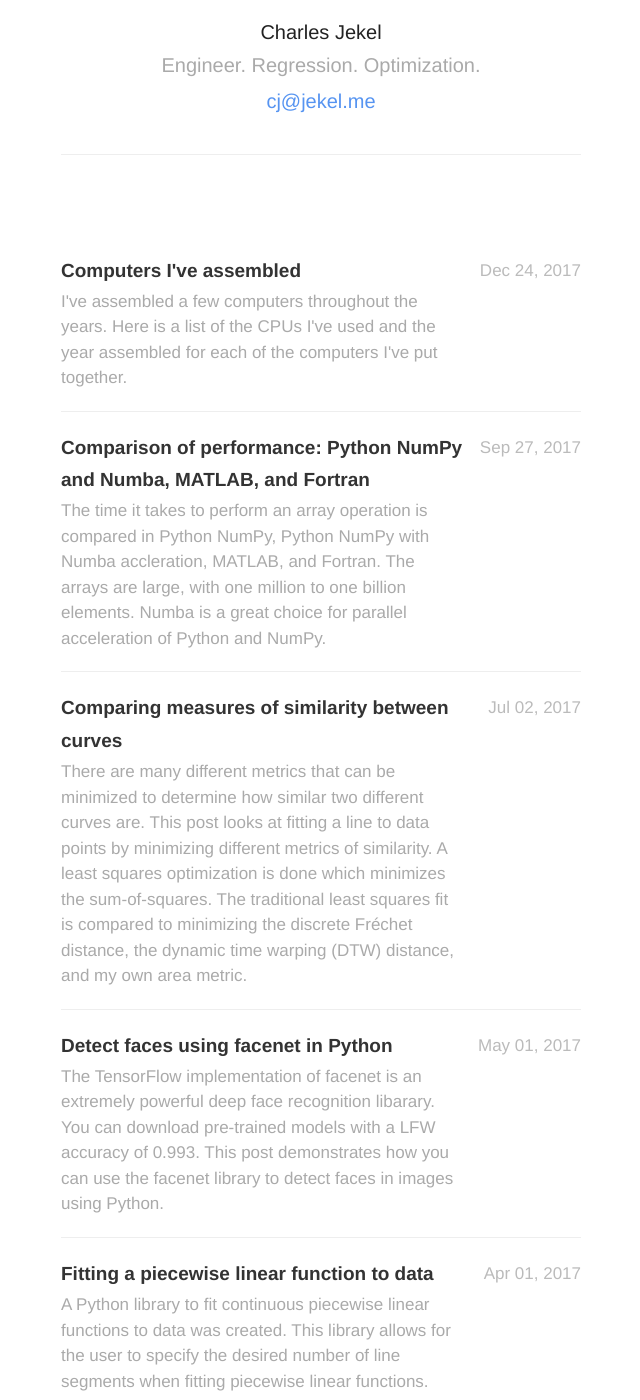
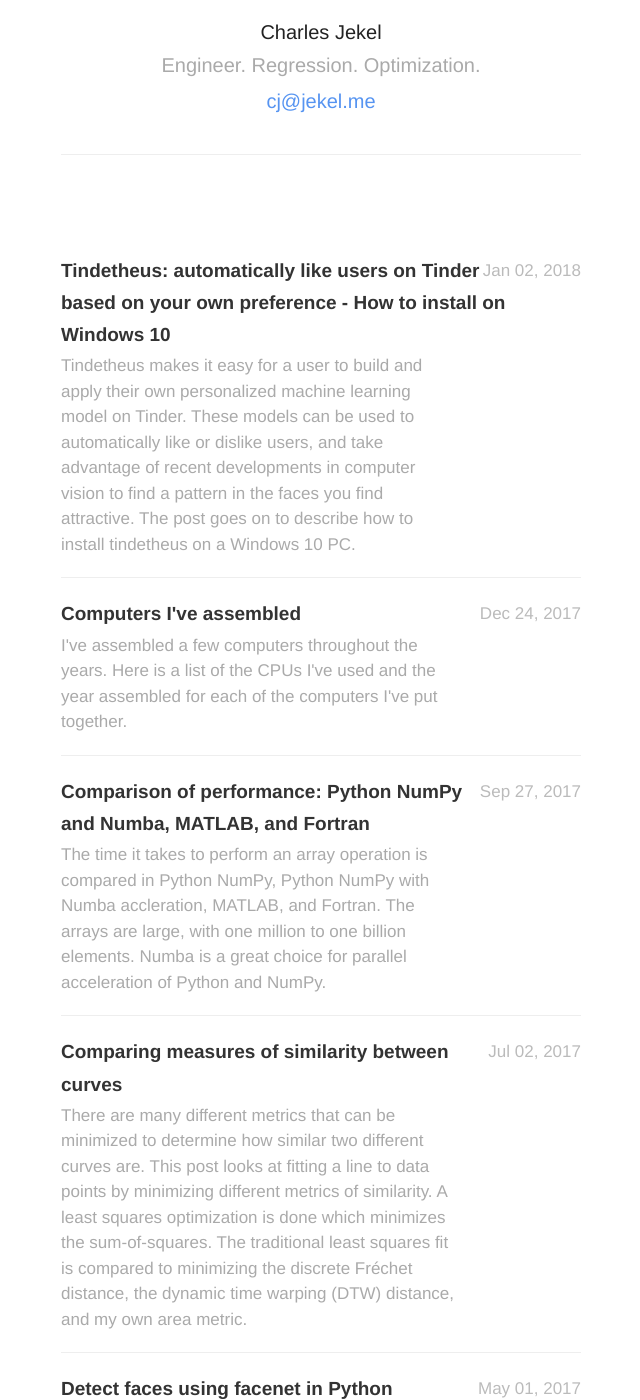
Before and after one commit to cjekel/cjekel.github.io, a Jekyll site: the page built from index.html, in a window 1280 px wide and 1400 px high, scrolled down 219 px. Shown: the whole window, without its empty margins (319-959 px from the left). Built offline with Jekyll 4.4.1, drawn with Linux system fonts in a browser that asks for light colours; nearby versions of some CDN libraries; the list of posts is cut into pages by our own code; some of the changed lines change nothing that is shown; some of the changed text lies outside the part shown.

Commit message:
add tindetheus post

````diff
--- a/_posts/2017-05-01-How-to-detect-faces-using-facenet.md
+++ b/_posts/2017-05-01-How-to-detect-faces-using-facenet.md
@@ -1,13 +1,13 @@
 ---
 title:  "Detect faces using facenet in Python"
 date:   2017-05-01 11:11:00
-description: The TensorFlow implementation of facenet is an extremely powerful deep face recognition libarary. You can download pre-trained models with a LFW accuracy of 0.993. This post demonstrates how you can use the facenet library to detect faces in images using Python.
+description: The TensorFlow implementation of facenet is an extremely powerful deep face recognition library. You can download pre-trained models with a LFW accuracy of 0.993. This post demonstrates how you can use the facenet library to detect faces in images using Python.
 keywords: [facenet, how to use facenet, facenet detect faces, facial recognition python]
 ---
 
 *Edit 2017 September 8, I fixed the images BGR issue as recommended by Jason Taylor*
 
-This post will show how to detect faces using the [facenet](https://github.com/davidsandberg/facenet) library, as it is not exactly clear from the wiki on how to use functions within the library. I've found that the facial detection implmenation in facenet to be much better than the standard [OpenCV](http://opencv.org/) haarcascade frontalface detection method.
+This post will show how to detect faces using the [facenet](https://github.com/davidsandberg/facenet) library, as it is not exactly clear from the wiki on how to use functions within the library. I've found that the facial detection implementation in facenet to be much better than the standard [OpenCV](http://opencv.org/) haarcascade frontalface detection method.
 
 The [facenet](https://github.com/davidsandberg/facenet) library is a TensorFlow implementation of the [FaceNet](https://arxiv.org/abs/1503.03832) paper. You can download some of the pre-trained models, which have an accuracy of 0.993 with the LFW dataset. This accuracy is certainly impressive. So what are you waiting for, go clone and fork this library!
 
@@ -24,9 +24,9 @@
 
 First you must be sure that you have all have  installed all of the Python requirements which are: tensorflow==1.0, scipy, scikit-learn, opencv-python, h5py, matplotlib, Pillow,  requests, and psutil. I'm running the latest tensorflow=1.1.0-rc2 and facenet appears to be working with no problems. Now you should validate facenet using the LFW dataset to verify that your installation is working  properly. You can follow [these](https://github.com/davidsandberg/facenet/wiki/Validate-on-lfw) instructions.
 
-The facenet library uses a pre-trained [MTCNN](https://kpzhang93.github.io/MTCNN_face_detection_alignment/index.html) to detect faces. This appears to be a really good facial detection implmenation. With my particular dataset, the MTCNN facial detection implementation is working much better than the standard haarcascade frontalface detection typically done with OpenCV.
+The facenet library uses a pre-trained [MTCNN](https://kpzhang93.github.io/MTCNN_face_detection_alignment/index.html) to detect faces. This appears to be a really good facial detection implementation. With my particular dataset, the MTCNN facial detection implementation is working much better than the standard haarcascade frontalface detection typically done with OpenCV.
 
-Here is a simple script to detect faces using the facenet implmenation:
+Here is a simple script to detect faces using the facenet implementation:
 ```python
 #   import facenet libraires
 from __future__ import absolute_import
--- /dev/null
+++ b/_posts/2018-01-02-How-to-install-tindetheus-on-windows-10-to-automatically-like-users-on-tinder.md
@@ -0,0 +1,102 @@
+---
+title:  "Tindetheus: automatically like users on Tinder based on your own preference - How to install on Windows 10"
+date:   2018-01-02 11:52:00
+description: Tindetheus makes it easy for a user to build and apply their own personalized machine learning model on Tinder. These models can be used to automatically like or dislike users, and take advantage of recent developments in computer vision to find a pattern in the faces you find attractive. The post goes on to describe how to install tindetheus on a Windows 10 PC.
+keywords: [tindetheus, Tinder machine learning, personalized like model, automatically like people on Tinder, create Tinder database, facenet]
+---
+
+# What is tindetheus
+I created [tindetheus](https://github.com/cjekel/tindetheus) which is a Python application that allows users to build their own personalized machine learning model for Tinder. Essentially tindetheus has three major functions:
+1. Browse Tinder profiles while creating a personal database of the profiles you've liked and disliked.
+2. Train a model to your personal database.
+3. Use the trained model to automatically like and dislike new profiles.
+
+Tindetheus allows you to browse the Tinder profiles near you like you would on your phone. Every profile you review is stored in your own personal database. Tindetheus then includes a methodology to train your own classification model to your database. The model will predict whether you'll like or dislike a profile based on your historical preference. The training first uses a [MTCNN](https://kpzhang93.github.io/MTCNN_face_detection_alignment/) to detect and box the faces in your database. Then a [facenet](https://github.com/davidsandberg/facenet) model is run on the faces to extract the embeddings (the last layer of the CNN from the facial classification model). These embeddings can be thought of as the set of features that describe and individual's face. It just so happens that these features are somewhat related to facial attractiveness.  A logistic regression model is then fit to the embeddings of the faces you have liked and disliked. The trained model can then be evaluated to automatically like and dislike new profiles.
+
+# How do I install tindetheus on Windows 10?
+I'm going to describe how to install tindetheus on a Windows 10 machine for someone who has never used Python before.
+
+1. You need to download and install Anaconda. Visit the [Anaconda download site](https://www.anaconda.com/download/) and follow the instructions to install the latest version of Anaconda.
+2. You need to install [TensorFlow](https://www.tensorflow.org/install/install_windows). Create a conda environment named *tensorflow* by running the following command in a Windows command prompt.
+```dos
+C:> conda create -n tensorflow python=3.5
+```
+3. Each time you want to run tindetheus, you'll need to activate the tensorflow enviorment. In the command prompt execute
+```dos
+C:> activate tensorflow
+```
+and your prompt should change to something like *(tensorflow) C:>*.
+4. You need to install TensorFlow inside your tensorflow enviorment. I recommend you install the CPU-only version of TensorFlow unless you know what you are doing!  Run
+```dos
+(tensorflow) C:> pip install --ignore-installed --upgrade tensorflow
+```
+in your command prompt to install TensorFlow.
+5. You need to ensure that all of tindetheus dependencies are installed in the tensorflow environment. Run the following command
+```dos
+(tensorflow) C:> conda install --update-dependencies numpy matplotlib imageio scikit-learn scikit-image tensorflow pandas scipy opencv
+```
+in the command prompt and you should be prompted with a long list of libraries that need to be installed. You will see something like
+```dos
+Proceed ([y]/n)?
+```
+where you'll need to type *y* and then press enter. This will take some time to install all of the dependencies of tindetheus. You'll know the installation has been completed when you see the follwoing:
+```dos
+(tensorflow) C:>
+```
+6. You can now install tindetheus. Run
+```dos
+(tensorflow) C:> pip install tindetheus
+```
+in your command prompt. You should see
+```dos
+Successfully built tindetheus
+Installing collected packages: tindetheus
+Successfully installed tindetheus-0.2.0
+```
+when tindetheus is successfully installed.
+7. Almost done, but now you need to install git for windows. Download and install git for Windows from [here](https://git-scm.com/download/win).
+8. You need to configure git to your identity. Close the command prompt you've had open and run the following in a new command prompt.
+```dos
+C:> git config --global user.name "John Doe"
+C:> git config --global user.email johndoe@example.com
+```
+You should probably replace John Doe with your name and email...
+9. Now you need to install [pynder](https://github.com/charliewolf/pynder). Unfortunately the latest version of pynder isn't on pypi, so we'll have to install pynder from source. In your command prompt run
+```dos
+C:> git clone https://github.com/charliewolf/pynder
+```
+where you should see something like
+```dos
+Cloning into 'pynder'...
+remote: Counting objects: 770, done.
+remote: Total 770 (delta 0), reused 0 (delta 0), pack-reused 770
+Receiving objects: 100% (770/770), 120.24 KiB | 977.00 KiB/s, done.
+Resolving deltas: 100% (467/467), done.
+```
+Now activate the tensorflow enviorment by running
+```dos
+C:> activate tensorflow
+```
+and install pynder by running
+```dos
+(tensorflow) C:> pip install --upgrade .\pynder
+```
+where you should see something like
+```dos
+Running setup.py install for pynder ... done
+Successfully installed pynder-0.0.13
+```
+letting you know that pynder has been installed.
+10. Now you need to test that tindetheus can be executed without error. Execute the tindetheus in your command prompt by
+```dos
+(tensorflow) C:> tindetheus
+```
+and you should see
+```dos
+No config.txt found
+You must create a config.txt file as specified in the README
+usage: tindetheus [-h] [--distance DISTANCE] function
+tindetheus: error: the following arguments are required: function
+```
+which let's you know that tindetheus has been correctly installed.
+11. You have installed tindetheus and are ready to read the [Getting Staring](https://github.com/cjekel/tindetheus#getting-started) guide in the README. Remember that each time you want to execute tindetheus you must do so from the tensorflow environment (by running *activate tensorflow* in the command prompt first).
````
